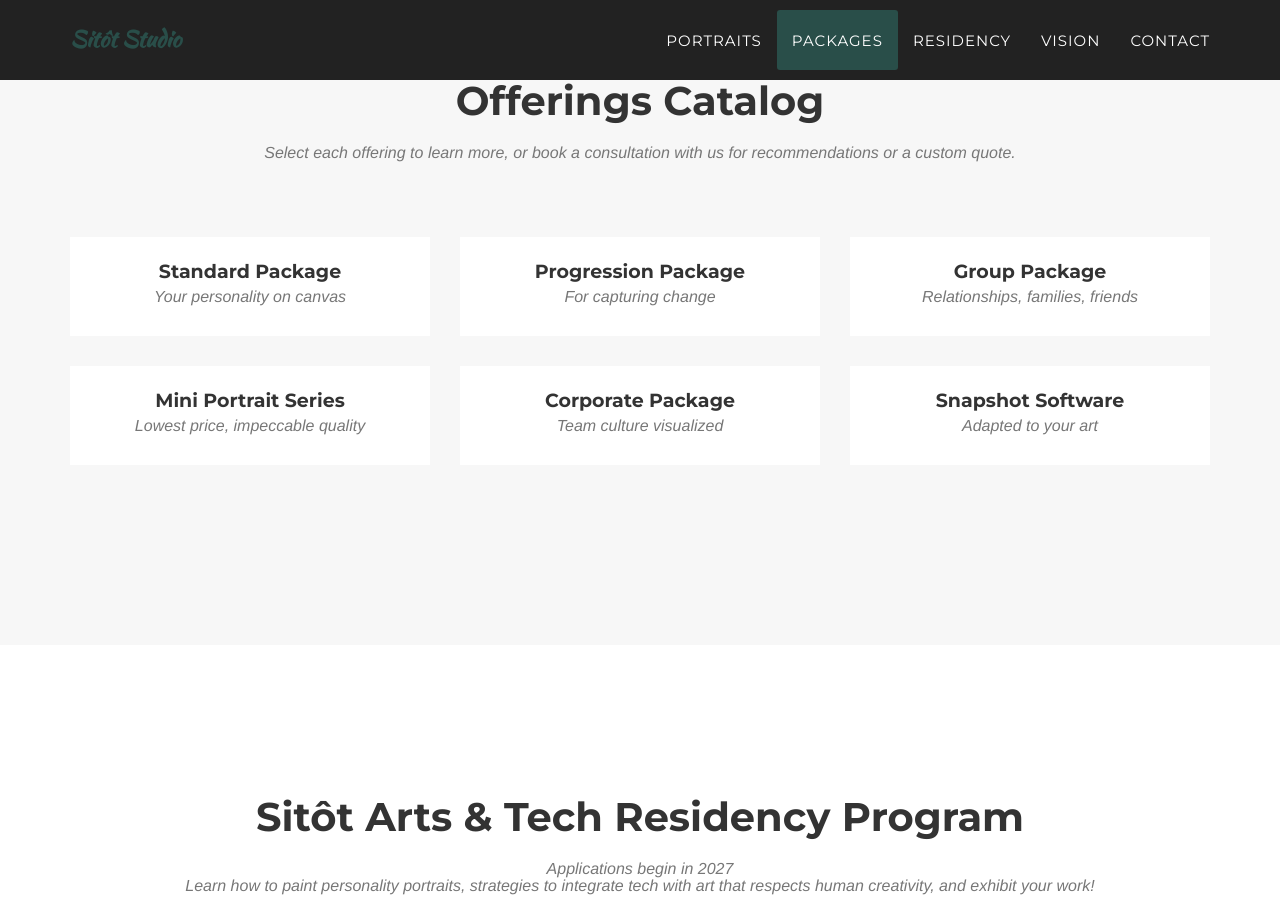
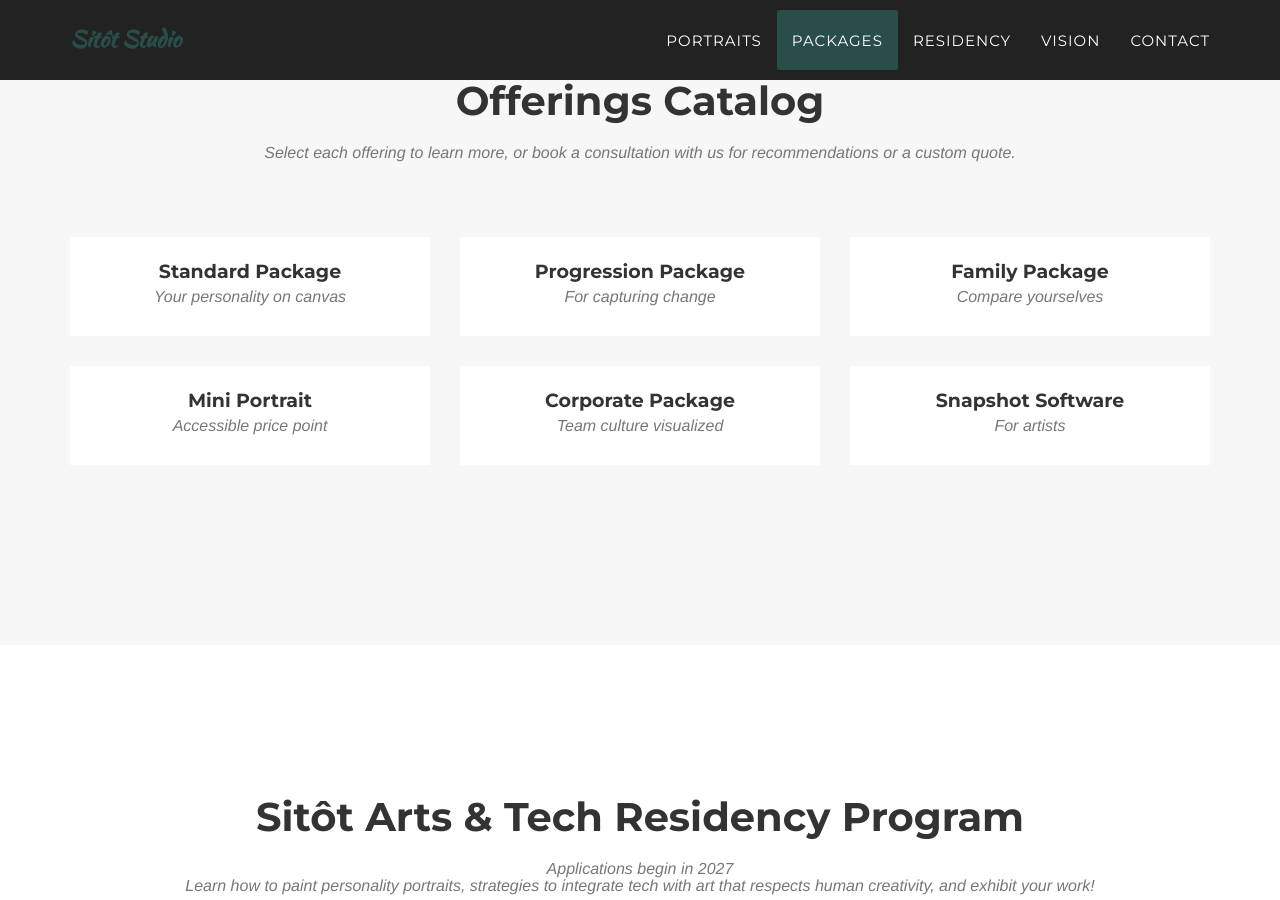
Before and after one commit to sitotstudio/sitotstudio.github.io, a Jekyll site: the page built from _posts/2025-07-21-package-4.markdown, in a window 1280 px wide and 900 px high, scrolled down 1833 px. Built offline with Jekyll 4.4.1, drawn with Linux system fonts in a browser that asks for light colours; some web fonts are replaced.

Commit message:
Update offering text

```diff
--- a/_includes/modals.html
+++ b/_includes/modals.html
@@ -25,7 +25,7 @@
                                     <strong><a href="#">{{ post.numportraits }}</a>
                                     </strong>
                                 </li>
-                                <li>Base Price:
+                                <li>Price:
                                     <strong><a href="#">{{ post.price }}</a>
                                     </strong>
                                 </li>
--- a/_posts/2025-07-19-package-6.markdown
+++ b/_posts/2025-07-19-package-6.markdown
@@ -1,6 +1,6 @@
 ---
 title: Snapshot Software
-subtitle: Adapted to your art
+subtitle: For artists
 layout: default
 modal-id: 6
 date: 2025-07-19
--- a/_posts/2025-07-20-package-5.markdown
+++ b/_posts/2025-07-20-package-5.markdown
@@ -10,6 +10,6 @@ alt: image-alt
 numportraits: 1+
 canvas: Custom
 price: Custom
-description: For businesses looking for meaningful office decor, or member keepsakes. While many teams choose to have standard portraits made of their founders, or as anniversary gifts for employees, this offering focuses on the your business itself. Instead of making a portrait for a human being, we create a visual descriptor profile based on your business vision, core values, team culture, etc. Due to the nature of this endeavour, we will be creating a custom software model for mapping visual descriptors based on the nature of your business. Furthermore, we will capture the facets of your business through multiple discussions with founders or representatives instead of our usual snapshot session questionnaire, for a fully bespoke, accurate, and timeless representation of what you're bringing to the world.
+description: For businesses looking for meaningful office decor, or member keepsakes. Whether you're looking for a mosaic of mini-portraits that showcase all the diverse personalities in your office, a large piece of your core team's personalities working together, or a visual representation of your business' core values, we'll create the perfect custom decoration adapted to your workspace. Book a consultation and let's add personality to your walls today!
 
 ---
--- a/_posts/2025-07-21-package-4.markdown
+++ b/_posts/2025-07-21-package-4.markdown
@@ -1,6 +1,6 @@
 ---
-title: Mini Portrait Series
-subtitle: Lowest price, impeccable quality
+title: Mini Portrait
+subtitle: Accessible price point
 layout: default
 modal-id: 4
 date: 2025-07-21
--- a/_posts/2025-07-22-package-3.markdown
+++ b/_posts/2025-07-22-package-3.markdown
@@ -1,6 +1,6 @@
 ---
-title: Group Package
-subtitle: Relationships, families, friends
+title: Family Package
+subtitle: Compare yourselves
 layout: default
 modal-id: 3
 date: 2025-07-22
```
Also changed, not shown: other parts of _posts/2025-07-19-package-6.markdown (+1 -1 lines), other parts of _posts/2025-07-21-package-4.markdown (+1 -1 lines).
